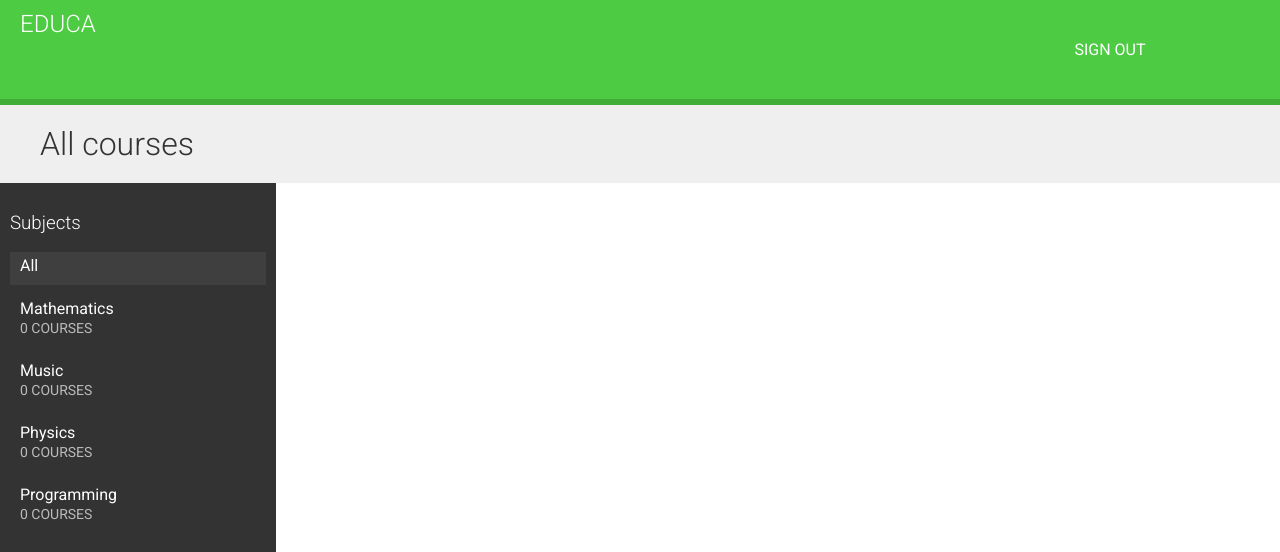
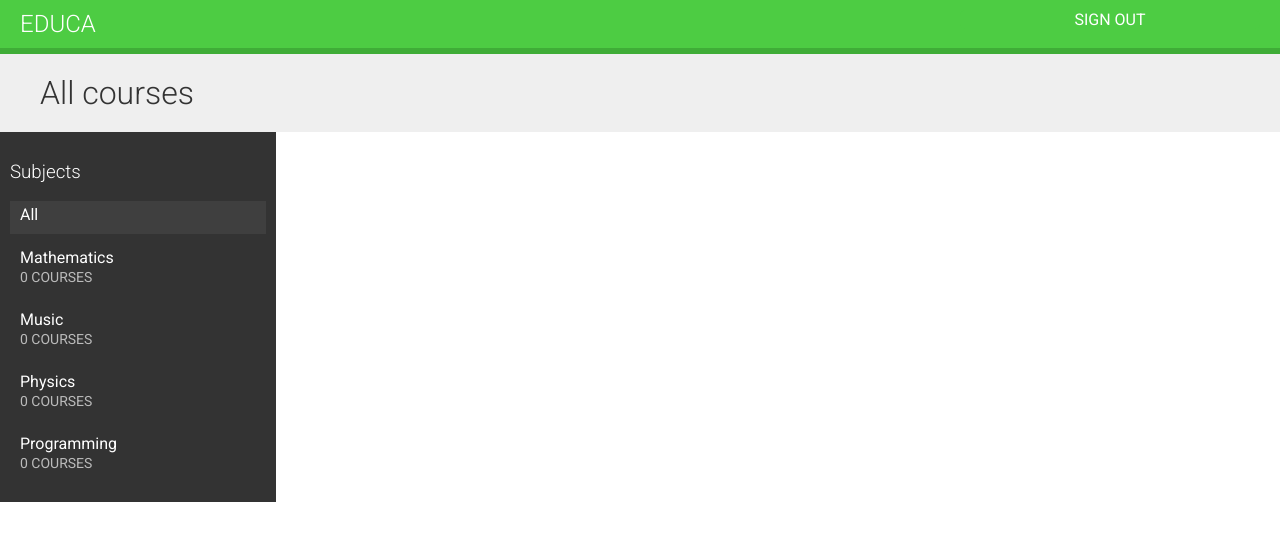
Before and after one commit to jmbae-live/educa, a Django app: page / in a window 1280 px wide. Shown: the top 552 px of the page. Run offline with Django 4.2, Linux system fonts and the light colour scheme; the visitor is signed in with stand-in values (Sample User, id 1); data comes from the database, SQL or seed files in the repository; data that the repository does not hold is empty; parts of the project's set-up code (start-up, migrations or seed data) failed here and were passed over.

Commit message:
채팅 메시지 스타일 오류 수정 ( 로그아웃 버튼 마진 삭제 )

```diff
--- a/templates/base.html
+++ b/templates/base.html
@@ -14,7 +14,7 @@
             <li>
                 <form action="{% url 'logout' %}" method="post">
                     {% csrf_token %}
-                    <input type="submit" value="Sign out">
+                    <input style="margin:0;padding:0;" type="submit" value="Sign out">
                 </form>
             </li>
         {% else %}
```
